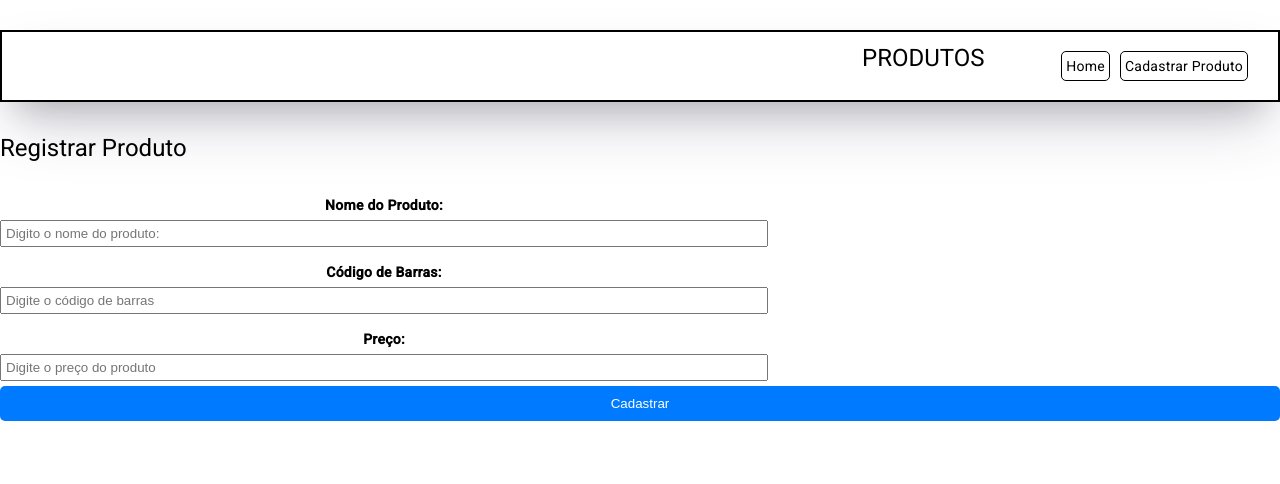
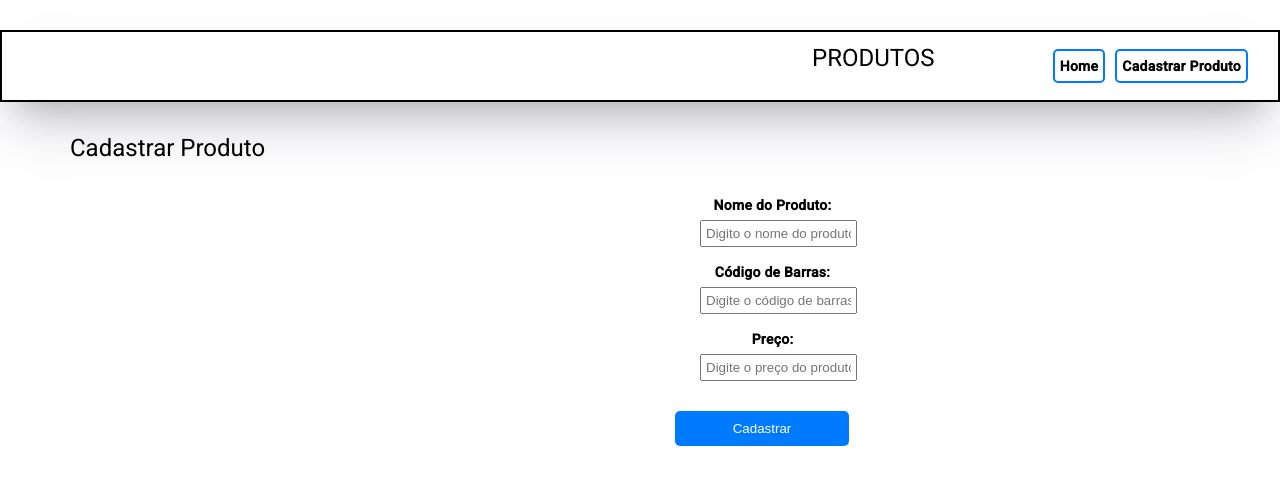
Before and after one commit to AllanYada/ProdutoApp, an Angular app: page /produtos/new in a window 1280 px wide. Shown: the top 484 px of the page. Built offline with nearby package versions, Linux system fonts and the light colour scheme.

Commit message:
Estilizando o site com css

```diff
--- a/src/app/components/header/header.component.css
+++ b/src/app/components/header/header.component.css
@@ -11,7 +11,7 @@ header  {
 header h1 {
     text-transform: uppercase;
     text-align: center;
-    margin-left: 850px;
+    margin-left: 800px;
 }
 
 nav {
@@ -19,9 +19,14 @@ nav {
 }
 
 nav li {
-    padding: 4px;
-    border: 1px solid black;
+    border: 2px solid #007bff;
     border-radius: 5px;
+}
+
+nav li a {
+    padding: 5px;
+    display: block;
+    font-weight: bold;
 }
 
 nav li:hover {
--- a/src/app/components/produto-form/produto-form.component.css
+++ b/src/app/components/produto-form/produto-form.component.css
@@ -3,26 +3,30 @@ form {
     display: flex;
     flex-direction: column;
     text-align: center;
+    margin-left: 700px;
 }
 
   .form-group {
     display: flex;
     flex-direction: column;
-    width: 60%;
+    width: 50%;
   }
 
   label {
     font-weight: bold;
     margin-top: 15px;
+    width: 50%;
   }
 
   input {
     margin-top: 5px;
     padding: 4px;
+    width: 50%;
   }
 
+
   .submit {
-    margin-bottom: 20px;
+    margin: 30px 0 20px -25px;
     background-color: #007bff;
     color: #fff;
     padding: 10px 20px;
@@ -31,7 +35,7 @@ form {
     cursor: pointer;
     transition: background-color 0.3s;
     grid-column: 1/-1;
-    max-width: 100%;
+    width: 30%;
     text-align: center;
   }
 
--- a/src/app/pages/edit-produto/edit-produto.component.css
+++ b/src/app/pages/edit-produto/edit-produto.component.css
@@ -0,0 +1,7 @@
+h1 {
+margin-left: 70px;
+}
+
+span {
+    color: #007bff;
+}
--- a/src/app/pages/edit-produto/edit-produto.component.html
+++ b/src/app/pages/edit-produto/edit-produto.component.html
@@ -1,4 +1,4 @@
 <div *ngIf="produto!" class="edit">
-    <h2>Atualizando o Produto {{ produto.nome }} </h2>
+    <h1>Atualizando o Produto <span> {{ produto.nome }} </span> </h1>
     <app-produto-form [btnText]="btnText" [produto]="produto" (onSubmit)="updateHandler($event)"></app-produto-form>
   </div>
--- a/src/app/pages/new-produto/new-produto.component.css
+++ b/src/app/pages/new-produto/new-produto.component.css
@@ -0,0 +1,3 @@
+h1 {
+    margin-left: 70px;
+}
--- a/src/app/pages/new-produto/new-produto.component.html
+++ b/src/app/pages/new-produto/new-produto.component.html
@@ -1,2 +1,2 @@
-<h1>Registrar Produto</h1>
+<h1>Cadastrar Produto</h1>
 <app-produto-form [btnText]='btnText' (onSubmit)="registrarHandler($event)"></app-produto-form>
--- a/src/app/pages/produtos/produtos.component.css
+++ b/src/app/pages/produtos/produtos.component.css
@@ -9,12 +9,9 @@
 .new-person a  {
     text-transform: uppercase;
     font-weight: bold;
-    font-size: 14px;
+    font-size: 16px;
+    color: #007bff;
 }
-
-table {
-    width: 100%;
-  }
 
   .button-actions {
     display: flex;
--- a/src/app/pages/produtos/produtos.component.html
+++ b/src/app/pages/produtos/produtos.component.html
@@ -1,6 +1,8 @@
 <div class="new-person">
     <a routerLink="/produtos/new">Cadastrar Produto</a>
-    <img src="assets/icon-adicao.avif" width="30px" alt="Icone de adição">
+    <a routerLink="/produtos/new">
+      <img src="assets/icon-adicao.avif" width="30px" alt="Icone de adição">
+    </a>
 </div>
 
 <table mat-table [dataSource]="produtos" class="mat-elevation-z8">
```
